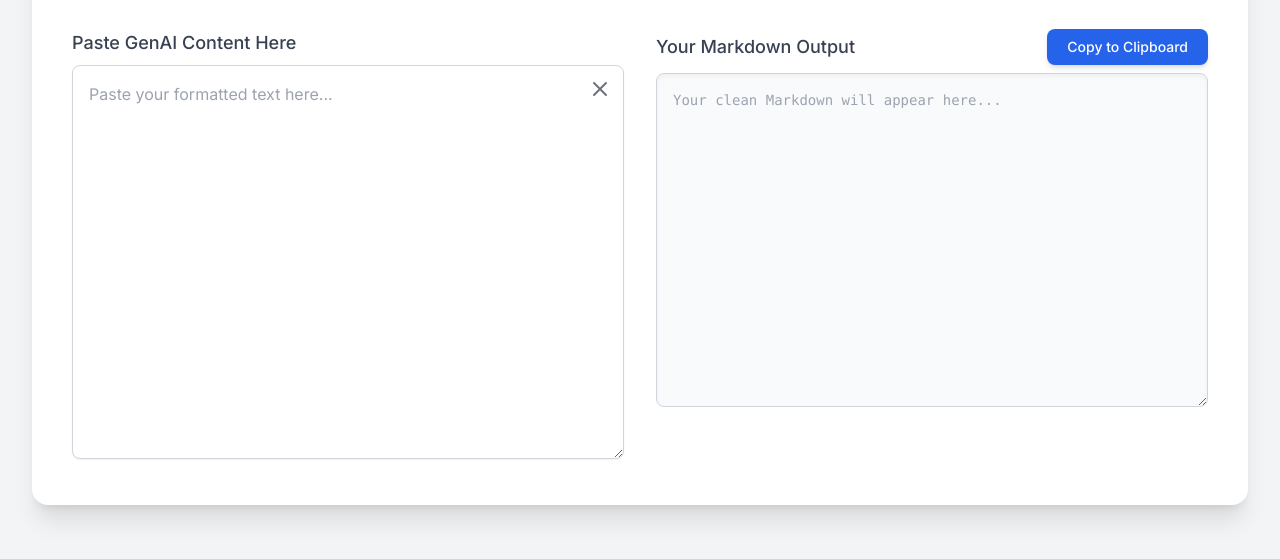
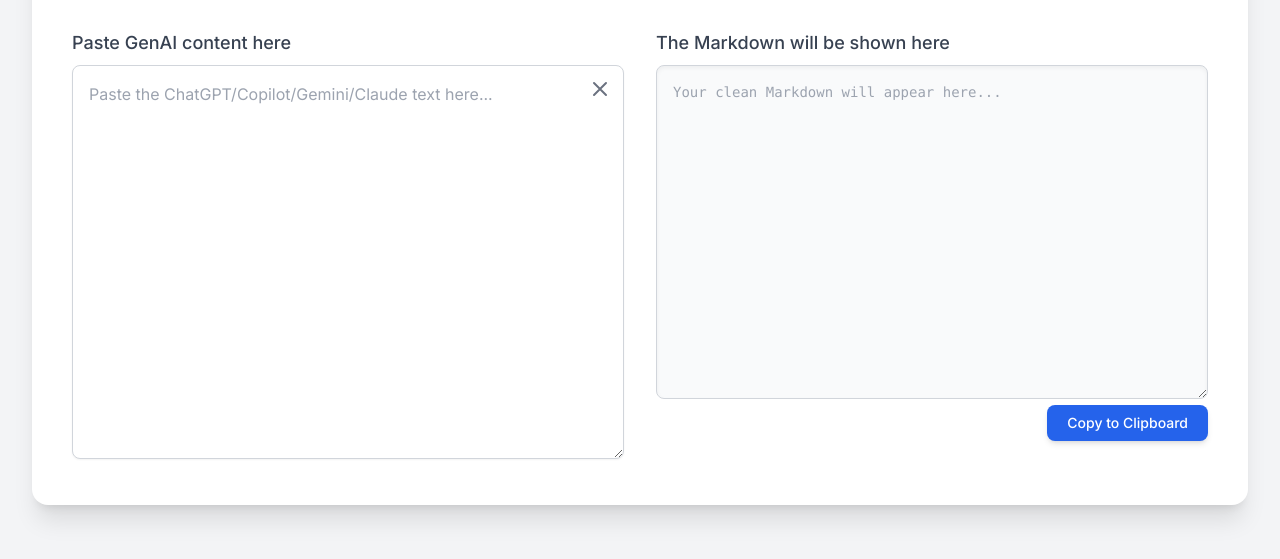
Before and after one commit to neoaplin/GenMark, a plain HTML site: page index.html in a window 1280 px wide. Shown: the part 183-742 px from the top of the page. Drawn offline with nearby package versions, Linux system fonts and the light colour scheme.

Commit message:
UX tweaks

```diff
--- a/index.html
+++ b/index.html
@@ -60,13 +60,13 @@
 
                 <!-- Input Section -->
                 <div class="flex-1">
-                    <label for="input-area" class="block text-lg font-medium text-gray-700 dark:text-gray-300 mb-2">Paste GenAI Content Here</label>
+                    <label for="input-area" class="block text-lg font-medium text-gray-700 dark:text-gray-300 mb-2">Paste GenAI content here</label>
                     <div class="relative">
                         <textarea
                             id="input-area"
                             rows="15"
                             class="w-full p-4 border border-gray-300 dark:border-gray-600 rounded-lg shadow-sm focus:ring-2 focus:ring-blue-500 focus:border-blue-500 bg-white dark:bg-gray-700 resize-y"
-                            placeholder="Paste your formatted text here..."
+                            placeholder="Paste the ChatGPT/Copilot/Gemini/Claude text here..."
                         ></textarea>
                          <button id="clear-button" class="absolute top-3 right-3 text-gray-500 hover:text-gray-800 dark:hover:text-gray-200">
                             <svg xmlns="http://www.w3.org/2000/svg" class="h-6 w-6" fill="none" viewBox="0 0 24 24" stroke="currentColor"><path stroke-linecap="round" stroke-linejoin="round" stroke-width="2" d="M6 18L18 6M6 6l12 12" /></svg>
@@ -76,12 +76,8 @@
 
                 <!-- Output Section -->
                 <div class="flex-1">
-                    <div class="flex justify-between items-center mb-2">
-                        <label for="output-area" class="block text-lg font-medium text-gray-700 dark:text-gray-300">Your Markdown Output</label>
-                        <button id="copy-button" class="btn-feedback bg-blue-600 text-white hover:bg-blue-700 rounded-lg px-5 py-2 text-sm font-medium shadow-md focus:outline-none focus:ring-2 focus:ring-offset-2 focus:ring-blue-500 dark:focus:ring-offset-gray-800">
-                            Copy to Clipboard
-                        </button>
-                    </div>
+                    <label for="input-area" class="block text-lg font-medium text-gray-700 dark:text-gray-300 mb-2">The Markdown will be shown here</label>
+                    <div class="relative">
                         <textarea
                             id="output-area"
                             rows="15"
@@ -89,6 +85,13 @@
                             class="w-full p-4 border border-gray-300 dark:border-gray-600 rounded-lg bg-gray-50 dark:bg-gray-900/50 font-mono text-sm shadow-inner"
                             placeholder="Your clean Markdown will appear here..."
                         ></textarea>
+                        <div class="flex justify-between items-center mb-2">
+                            <label for="output-area" class="block text-lg font-medium text-gray-700 dark:text-gray-300"></label>
+                            <button id="copy-button" class="btn-feedback bg-blue-600 text-white hover:bg-blue-700 rounded-lg px-5 py-2 text-sm font-medium shadow-md focus:outline-none focus:ring-2 focus:ring-offset-2 focus:ring-blue-500 dark:focus:ring-offset-gray-800">
+                                Copy to Clipboard
+                            </button>
+                        </div>
+                    </div>
                 </div>
             </div>
 
```
Lines whose indentation alone changed are shown as unchanged.
